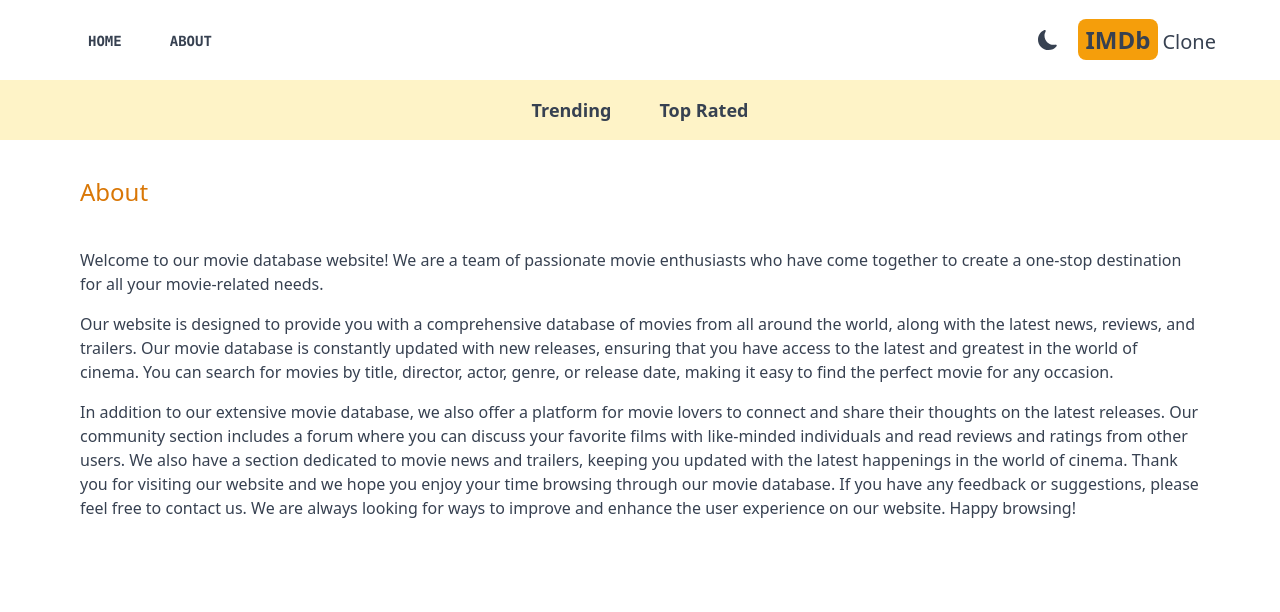
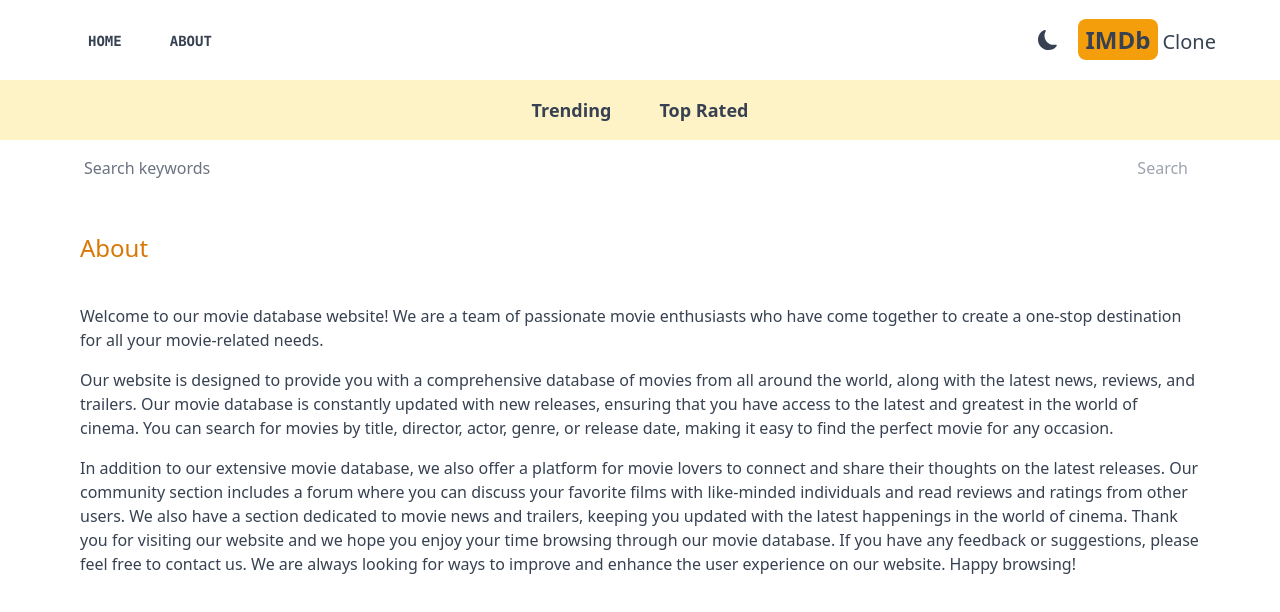
Before and after one commit to Kush8459/IMDb-clone, a Next.js app: page /about in a window 1280 px wide. Shown: the top 612 px of the page. Built offline with nearby package versions, Linux system fonts and the light colour scheme.

Commit message:
add search ability

```diff
--- a/src/app/layout.js
+++ b/src/app/layout.js
@@ -2,6 +2,7 @@
 import Header from "@/components/Header";
 import Providers from "./Providers";
 import Navbar from "@/components/Navbar";
+import SearchBox from "@/components/SearchBox";
 
 export const metadata = {
   title: "IMDb Clone",
@@ -18,7 +19,10 @@
 
           {/* Navbar */}
           <Navbar />
+
           {/* Search box */}
+          <SearchBox />
+
 
           {children}
         </Providers>
--- /dev/null
+++ b/src/app/search/[searchTerm]/page.jsx
@@ -0,0 +1,21 @@
+import Results from "@/components/Results";
+
+export default async function SearchPage({ params }) {
+  const res = await fetch(
+    `https://api.themoviedb.org/3/search/movie?api_key=${process.env.API_KEY}&query=${params.searchTerm}&language=en-US`
+  );
+  if (!res.ok) {
+    throw new Error("Error fetching data");
+  }
+  const data = await res.json();
+  const results = data.results;
+
+  return (
+    <div>
+      {results && results.length === 0 && (
+        <h1 className="text-center pt-6">No Results found</h1>
+      )}
+      {results && <Results results={results} />}
+    </div>
+  );
+}
--- /dev/null
+++ b/src/components/SearchBox.jsx
@@ -0,0 +1,35 @@
+"use client";
+
+import { useState } from "react";
+import { useRouter } from "next/navigation";
+
+export default function SearchBox() {
+  const [search, setSearch] = useState("");
+  const router = useRouter();
+
+  function handleSubmit(e) {
+    e.preventDefault();
+    if (!search) return;
+    router.push(`/search/${search}`);
+  }
+  return (
+    <form
+      onSubmit={handleSubmit}
+      className="flex max-w-6xl mx-auto justify-between items-center px-5"
+    >
+      <input
+        onChange={(e) => setSearch(e.target.value)}
+        type="text"
+        placeholder="Search keywords"
+        className="w-full flex-1 h-14 rounded-sm placeholder-gray-500 outline-none bg-transparent"
+      />
+      <button
+        disabled={!search}
+        type="submit"
+        className="text-amber-600 disabled:text-gray-400 p-2"
+      >
+        Search
+      </button>
+    </form>
+  );
+}
```
